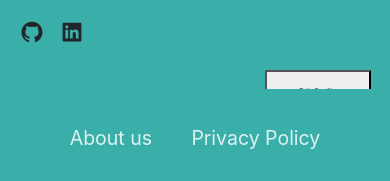
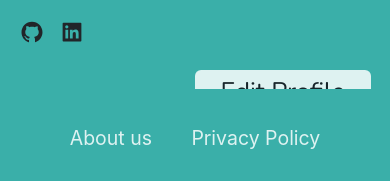
Before and after one commit to Team1-TeliaProject/team1_FrontEnd, a React (Create React App) app in the folder client/: page /applicantprofile in a window 390 px wide. Shown: the part 655-836 px from the top of the page. Built offline with nearby package versions, Linux system fonts and the light colour scheme.

Commit message:
feat/ApplicantProfile-- button modifier changed

```diff
--- a/client/src/pages/ApplicantProfilePage/applicant-prof-page.scss
+++ b/client/src/pages/ApplicantProfilePage/applicant-prof-page.scss
@@ -97,6 +97,7 @@
       }
     }
     .employee__btn-div {
+      padding-left: 50%;
       font-size: $t-medium;
     }
   }
--- a/client/src/pages/ApplicantProfilePage/index.js
+++ b/client/src/pages/ApplicantProfilePage/index.js
@@ -59,7 +59,7 @@ const ApplicantProfilePage = ({ modifier }) => {
             <AiFillLinkedin onClick={handleLinkedin} className="employee__icons--icons" />
           </div>
           <div className="employee__btn-div">
-            <Button text="Edit Profile" modifier="md" />
+            <Button text="Edit Profile" modifier="light" />
           </div>
         </div>
       </div>
```
